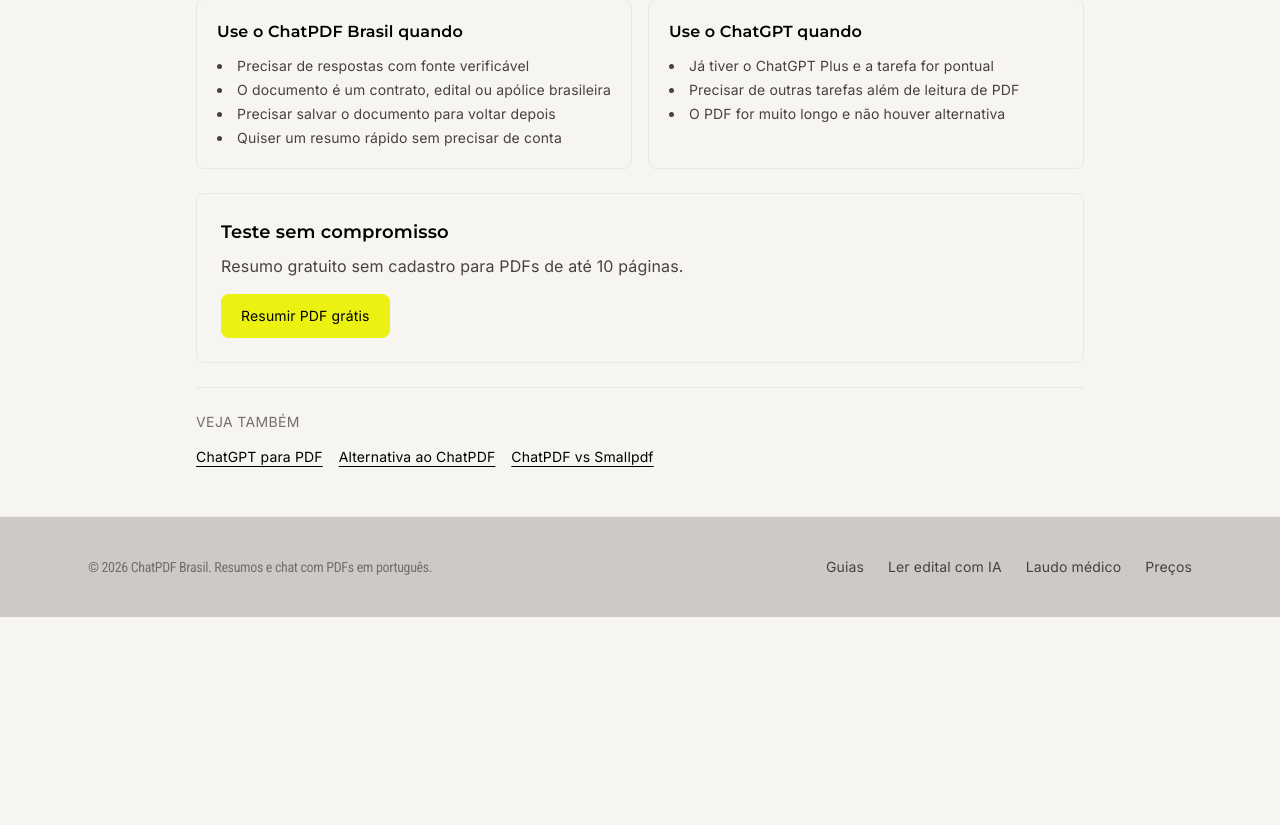
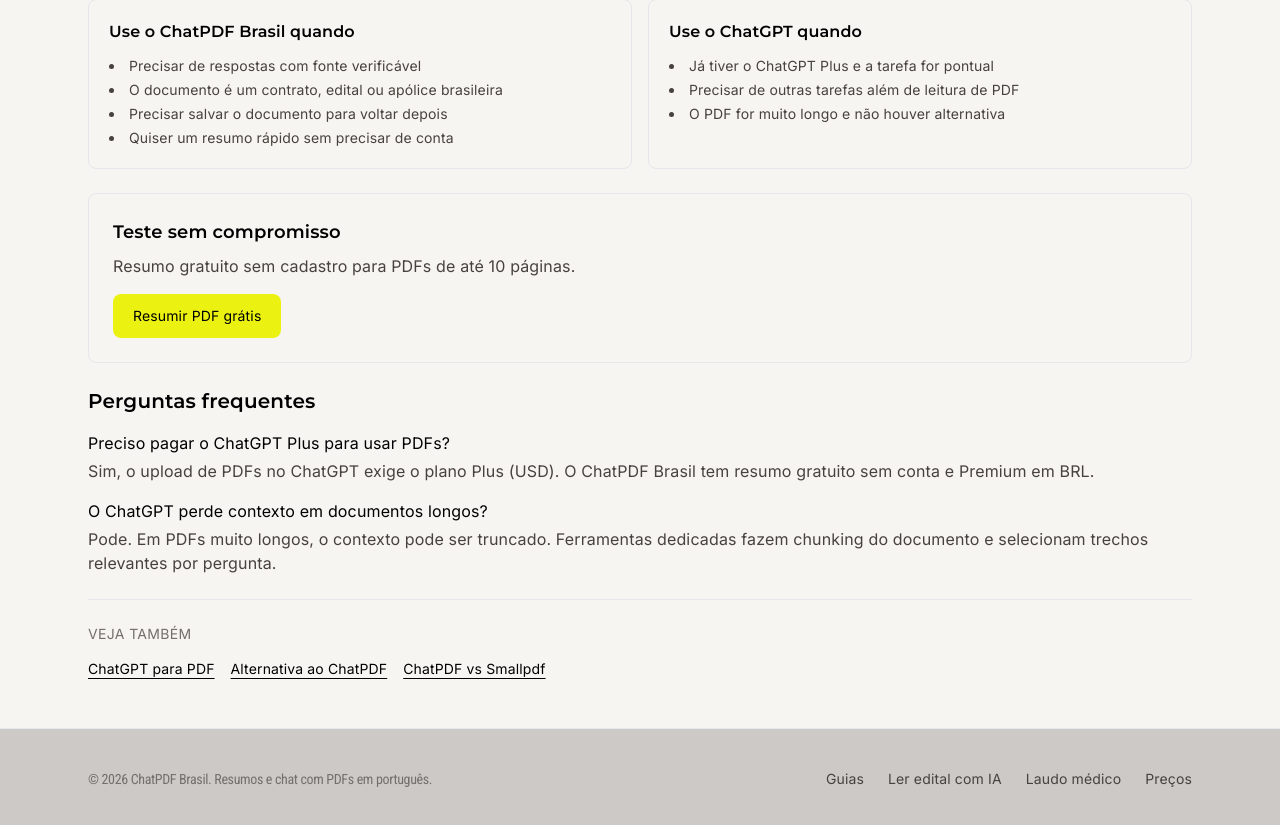
Before and after one commit to marcobrit0/chat-pdf, a Next.js app: page /chatpdf-vs-chatgpt in a window 1280 px wide. Shown: the part 779-1604 px from the top of the page. Before the commit the page ends 1396 px from the top, so only its background shows below. Built offline with nearby package versions, Linux system fonts and the light colour scheme; no server answers.

Commit message:
fix: add missing comparison section and faq sections to comparison pages

```diff
--- a/app/(marketing)/chatpdf-em-portugues/page.tsx
+++ b/app/(marketing)/chatpdf-em-portugues/page.tsx
@@ -23,6 +23,29 @@
           <li>No Premium, abra o chat e faça perguntas sobre qualquer parte do documento</li>
           <li>Cada resposta cita a página onde a informação aparece</li>
         </ol>
+      </section>
+
+      <section className="grid gap-4 sm:grid-cols-2">
+        <div className="rounded-[length:var(--radius-cards)] border border-subtle-gray p-5">
+          <h2 className="font-display text-base font-semibold text-midnight-ink">ChatPDF (internacional)</h2>
+          <p className="mt-2 text-sm text-faded-stone">Para o mercado global</p>
+          <ul className="mt-3 list-inside list-disc space-y-1 text-sm text-charcoal-text">
+            <li>Interface em inglês por padrão</li>
+            <li>Respostas dependem do idioma do prompt</li>
+            <li>Sem modos para documentos brasileiros</li>
+            <li>Preços em USD</li>
+          </ul>
+        </div>
+        <div className="rounded-[length:var(--radius-cards)] border border-midnight-ink p-5">
+          <h2 className="font-display text-base font-semibold text-midnight-ink">ChatPDF Brasil</h2>
+          <p className="mt-2 text-sm text-faded-stone">Para o mercado brasileiro</p>
+          <ul className="mt-3 list-inside list-disc space-y-1 text-sm text-charcoal-text">
+            <li>Interface em português do Brasil</li>
+            <li>Respostas em PT-BR por padrão</li>
+            <li>Modos para CLT, editais e apólices</li>
+            <li>Preços em BRL</li>
+          </ul>
+        </div>
       </section>
 
       <section className="rounded-[length:var(--radius-cards)] border border-subtle-gray bg-canvas p-6">
--- a/app/(marketing)/chatpdf-vs-adobe-acrobat-ai/page.tsx
+++ b/app/(marketing)/chatpdf-vs-adobe-acrobat-ai/page.tsx
@@ -81,6 +81,24 @@
         </div>
       </section>
 
+      <section className="space-y-4">
+        <h2 className="font-display text-xl font-semibold text-midnight-ink">Perguntas frequentes</h2>
+        <dl className="space-y-4">
+          <div>
+            <dt className="font-medium text-midnight-ink">O AI Assistant do Acrobat funciona em português?</dt>
+            <dd className="mt-1 text-charcoal-text">
+              Suporta múltiplos idiomas, mas não foi desenvolvido com foco no mercado brasileiro. O ChatPDF Brasil tem modos específicos para documentos como CLT, editais e apólices.
+            </dd>
+          </div>
+          <div>
+            <dt className="font-medium text-midnight-ink">Qual o custo da assinatura Adobe com AI Assistant?</dt>
+            <dd className="mt-1 text-charcoal-text">
+              O AI Assistant está incluído em planos pagos da Adobe, cobrados em USD. O ChatPDF Brasil tem resumo gratuito e planos Premium em BRL.
+            </dd>
+          </div>
+        </dl>
+      </section>
+
       <section className="border-t border-subtle-gray pt-6">
         <p className="text-sm font-medium text-faded-stone uppercase tracking-wide">Veja também</p>
         <ul className="mt-3 flex flex-wrap gap-4">
--- a/app/(marketing)/chatpdf-vs-chatgpt/page.tsx
+++ b/app/(marketing)/chatpdf-vs-chatgpt/page.tsx
@@ -96,6 +96,24 @@
         </div>
       </section>
 
+      <section className="space-y-4">
+        <h2 className="font-display text-xl font-semibold text-midnight-ink">Perguntas frequentes</h2>
+        <dl className="space-y-4">
+          <div>
+            <dt className="font-medium text-midnight-ink">Preciso pagar o ChatGPT Plus para usar PDFs?</dt>
+            <dd className="mt-1 text-charcoal-text">
+              Sim, o upload de PDFs no ChatGPT exige o plano Plus (USD). O ChatPDF Brasil tem resumo gratuito sem conta e Premium em BRL.
+            </dd>
+          </div>
+          <div>
+            <dt className="font-medium text-midnight-ink">O ChatGPT perde contexto em documentos longos?</dt>
+            <dd className="mt-1 text-charcoal-text">
+              Pode. Em PDFs muito longos, o contexto pode ser truncado. Ferramentas dedicadas fazem chunking do documento e selecionam trechos relevantes por pergunta.
+            </dd>
+          </div>
+        </dl>
+      </section>
+
       <section className="border-t border-subtle-gray pt-6">
         <p className="text-sm font-medium text-faded-stone uppercase tracking-wide">Veja também</p>
         <ul className="mt-3 flex flex-wrap gap-4">
--- a/app/(marketing)/chatpdf-vs-smallpdf/page.tsx
+++ b/app/(marketing)/chatpdf-vs-smallpdf/page.tsx
@@ -60,6 +60,24 @@
         </div>
       </section>
 
+      <section className="space-y-4">
+        <h2 className="font-display text-xl font-semibold text-midnight-ink">Perguntas frequentes</h2>
+        <dl className="space-y-4">
+          <div>
+            <dt className="font-medium text-midnight-ink">Posso usar os dois juntos?</dt>
+            <dd className="mt-1 text-charcoal-text">
+              Sim. Use o Smallpdf para converter ou compactar o arquivo, depois carregue no ChatPDF Brasil para entender o conteúdo.
+            </dd>
+          </div>
+          <div>
+            <dt className="font-medium text-midnight-ink">O Smallpdf tem IA para resumir conteúdo?</dt>
+            <dd className="mt-1 text-charcoal-text">
+              O foco do Smallpdf é em operações no arquivo (editar, converter, assinar). Para resumo e chat sobre o conteúdo, use o ChatPDF Brasil.
+            </dd>
+          </div>
+        </dl>
+      </section>
+
       <section className="border-t border-subtle-gray pt-6">
         <p className="text-sm font-medium text-faded-stone uppercase tracking-wide">Veja também</p>
         <ul className="mt-3 flex flex-wrap gap-4">
```
